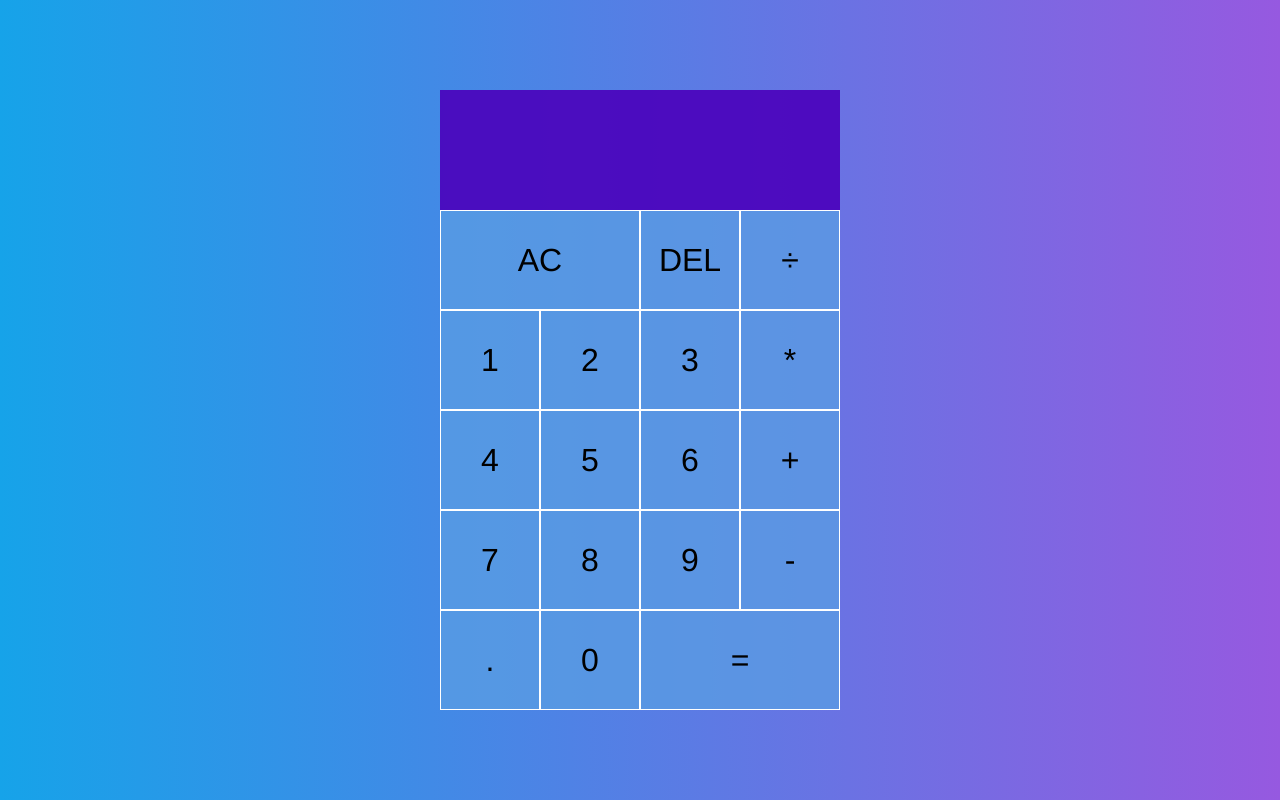
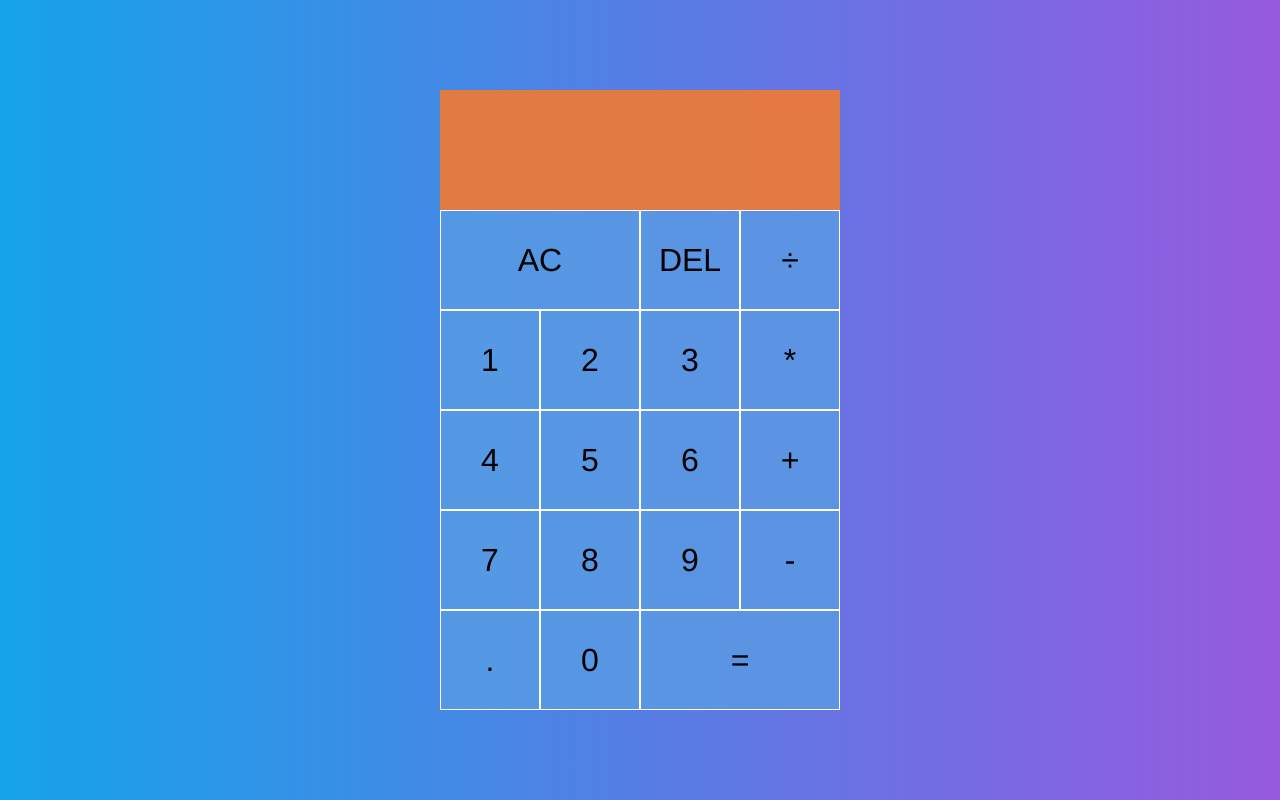
Before and after one commit to faridaelchuzade/calculator, a plain HTML site: page index.html in a window 1280 px wide. Drawn offline with Linux system fonts and the light colour scheme.

Commit message:
changed background color to orange

```diff
--- a/style.css
+++ b/style.css
@@ -37,7 +37,7 @@ body {
 
 .output {
     grid-column: 1 / -1;
-    background-color: rgba(75, 0, 188, 0.9);
+    background-color: rgba(242, 122, 48, 0.9);
     display: flex;
     align-items: flex-end;
     justify-content: space-between;
```
